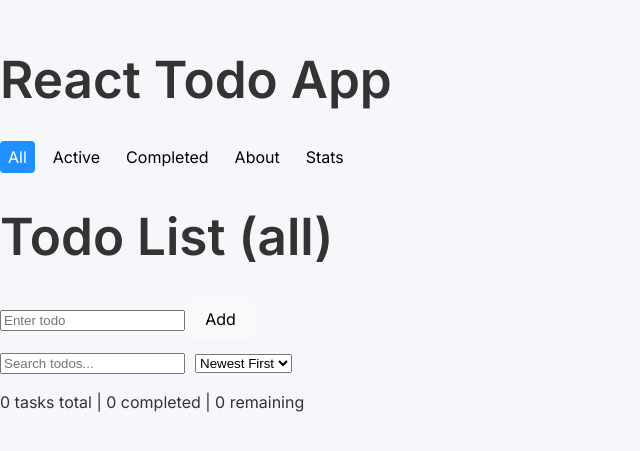
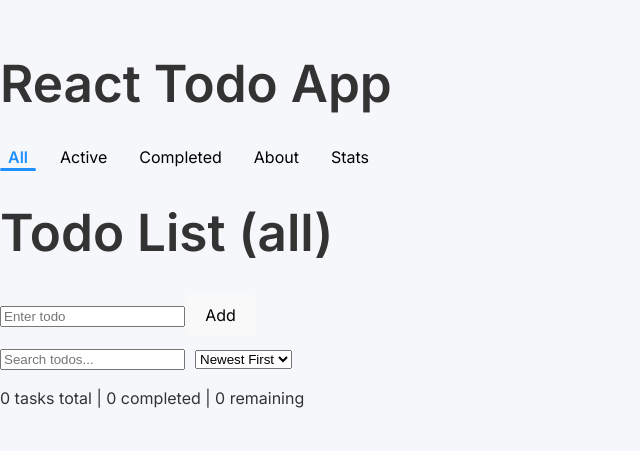
Before and after one commit to rps-learn/react-practice, a React (Vite) app in the folder my-app/: page /all in a window 1280 px wide. Shown: the part 177-628 px from the top of the page, without its empty margins (0-640 px from the left). Built offline with nearby package versions, Linux system fonts and the light colour scheme.

Commit message:
updated FilterNav 2

```diff
--- a/my-app/src/components/FilterNav.tsx
+++ b/my-app/src/components/FilterNav.tsx
@@ -1,66 +1,60 @@
-import { NavLink } from "react-router-dom";
+import { NavLink, useLocation } from "react-router-dom";
+import { motion } from "framer-motion";
 
 export default function FilterNav() {
-  const baseStyle: React.CSSProperties = {
-    marginRight: "10px",
-    padding: "4px 8px",
-    textDecoration: "none",
-    borderRadius: "4px",
-    display: "inline-block",
-  };
+  const location = useLocation();
+  const links = [
+    { to: "/all", label: "All" },
+    { to: "/active", label: "Active" },
+    { to: "/completed", label: "Completed" },
+    { to: "/about", label: "About" },
+    { to: "/stats", label: "Stats" },
+  ];
 
   return (
-    <nav aria-label="Main navigation">
-      <NavLink
-        to="/all"
-        style={({ isActive }) => ({
-          ...baseStyle,
-          background: isActive ? "dodgerblue" : "transparent",
-          color: isActive ? "white" : "black",
-        })}
-      >
-        All
-      </NavLink>
-      <NavLink
-        to="/active"
-        style={({ isActive }) => ({
-          ...baseStyle,
-          background: isActive ? "dodgerblue" : "transparent",
-          color: isActive ? "white" : "black",
-        })}
-      >
-        Active
-      </NavLink>
-      <NavLink
-        to="/completed"
-        style={({ isActive }) => ({
-          ...baseStyle,
-          background: isActive ? "dodgerblue" : "transparent",
-          color: isActive ? "white" : "black",
-        })}
-      >
-        Completed
-      </NavLink>
-      <NavLink
-        to="/about"
-        style={({ isActive }) => ({
-          ...baseStyle,
-          background: isActive ? "dodgerblue" : "transparent",
-          color: isActive ? "white" : "black",
-        })}
-      >
-        About
-      </NavLink>
-      <NavLink
-        to="/stats"
-        style={({ isActive }) => ({
-          ...baseStyle,
-          background: isActive ? "dodgerblue" : "transparent",
-          color: isActive ? "white" : "black",
-        })}
-      >
-        Stats
-      </NavLink>
+    <nav
+      aria-label="Main navigation"
+      style={{
+        display: "flex",
+        gap: "16px",
+        position: "relative",
+        marginBottom: "16px",
+      }}
+    >
+      {links.map((link) => {
+        const isActive = location.pathname === link.to;
+        return (
+          <div key={link.to} style={{ position: "relative" }}>
+            <NavLink
+              to={link.to}
+              style={{
+                textDecoration: "none",
+                color: isActive ? "dodgerblue" : "black",
+                fontWeight: isActive ? "bold" : "normal",
+                padding: "4px 8px",
+              }}
+            >
+              {link.label}
+            </NavLink>
+
+            {isActive && (
+              <motion.div
+                layoutId="underline"
+                style={{
+                  position: "absolute",
+                  left: 0,
+                  right: 0,
+                  bottom: -2,
+                  height: 3,
+                  borderRadius: 2,
+                  background: "dodgerblue",
+                }}
+                transition={{ type: "spring", stiffness: 500, damping: 30 }}
+              />
+            )}
+          </div>
+        );
+      })}
     </nav>
   );
 }
```
